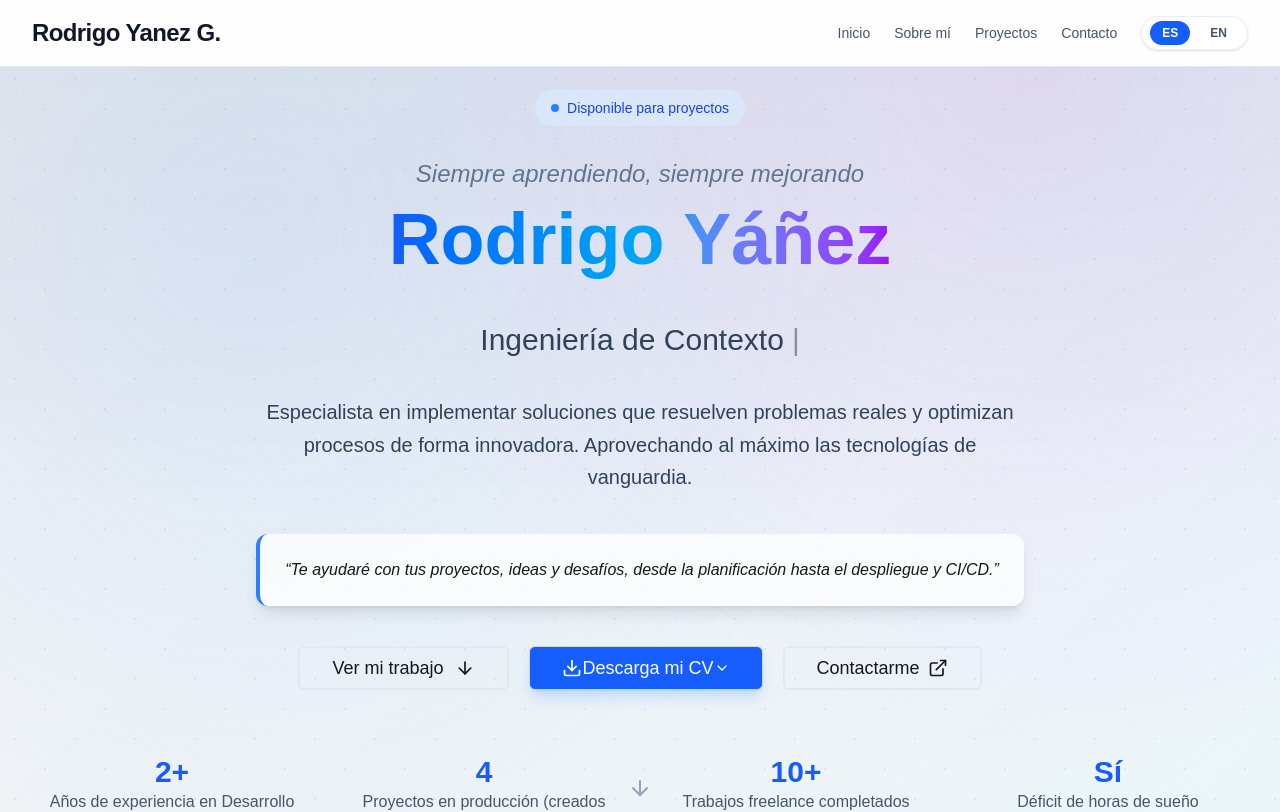
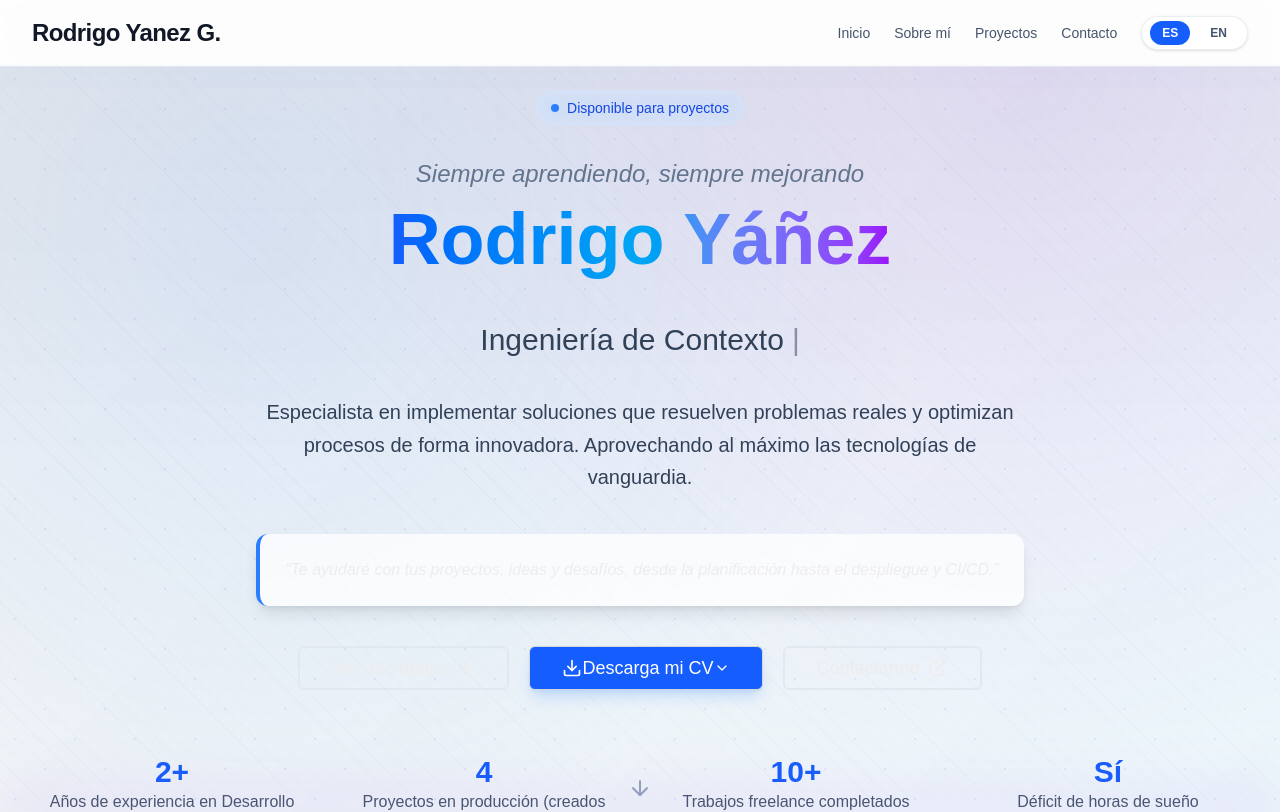
Before and after one commit to Canariolol/portfolio, a Next.js app: page / in a window 1280 px wide. Shown: the top 812 px of the page. Built offline with nearby package versions, Linux system fonts and the light colour scheme.

Commit message:
wip de colores

```diff
--- a/src/app/globals.css
+++ b/src/app/globals.css
@@ -1,11 +1,12 @@
 @import "tailwindcss";
 
 :root {
-  --background: #ffffff;
-  --foreground: #171717;
+  --background: #010025;
+  --foreground: #ffffff;
 }
 
-@theme inline {
+/* Theme configuration */
+:root {
   --color-background: var(--background);
   --color-foreground: var(--foreground);
   --font-sans: var(--font-geist-sans);
@@ -15,6 +16,13 @@
 @media (prefers-color-scheme: dark) {
   :root {
     --background: #0a0a0a;
+    --foreground: #ededed;
+  }
+}
+
+@media (prefers-color-scheme: light) {
+  :root {
+    --background: linear-gradient(180deg, rgb(15, 23, 42));
     --foreground: #ededed;
   }
 }
@@ -39,7 +47,7 @@ body::before {
   pointer-events: none;
   background:
     linear-gradient(180deg, rgba(15, 23, 42, 0.15), transparent 65%),
-    repeating-linear-gradient(45deg, rgba(148, 163, 184, 0.05) 0, rgba(148, 163, 184, 0.05) 1px, transparent 1px, transparent 14px);
+    repeating-linear-gradient(45deg, rgba(148, 163, 184, 0.185) 0, rgba(148, 163, 184, 0.05) 1px, transparent 1px, transparent 14px);
   opacity: 0.35;
   z-index: -1;
 }
@@ -64,73 +72,89 @@ body::after {
 .section-transition::before {
   content: "";
   position: absolute;
-  inset-x: 0;
-  top: -4rem;
-  height: 4rem;
+  left: 0;
+  right: 0;
+  top: -5rem;
+  height: 5rem;
   background: linear-gradient(to bottom, var(--background), transparent);
   pointer-events: none;
   z-index: 10;
+  filter: blur(1.5rem);
 }
 
 .section-transition::after {
   content: "";
   position: absolute;
-  inset-x: 0;
-  bottom: -4rem;
-  height: 4rem;
+  left: 0;
+  right: 0;
+  bottom: -5rem;
+  height: 5rem;
   background: linear-gradient(to top, var(--background), transparent);
   pointer-events: none;
   z-index: 10;
+  filter: blur(1.5rem);
 }
 
 /* Variaciones de color para diferentes secciones */
 .section-transition-blue::before {
   background: linear-gradient(to bottom, rgba(59, 130, 246, 0.1), transparent);
+  filter: blur(1.5rem);
 }
 
 .section-transition-blue::after {
   background: linear-gradient(to top, rgba(59, 130, 246, 0.1), transparent);
+  filter: blur(1.5rem);
 }
 
 .section-transition-purple::before {
   background: linear-gradient(to bottom, rgba(168, 85, 247, 0.1), transparent);
+  filter: blur(1.5rem);
 }
 
 .section-transition-purple::after {
   background: linear-gradient(to top, rgba(168, 85, 247, 0.1), transparent);
+  filter: blur(1.5rem);
 }
 
 .section-transition-emerald::before {
   background: linear-gradient(to bottom, rgba(16, 185, 129, 0.1), transparent);
+  filter: blur(1.5rem);
 }
 
 .section-transition-emerald::after {
   background: linear-gradient(to top, rgba(16, 185, 129, 0.1), transparent);
+  filter: blur(1.5rem);
 }
 
 /* Dark mode variations */
 @media (prefers-color-scheme: dark) {
   .section-transition-blue::before {
     background: linear-gradient(to bottom, rgba(59, 130, 246, 0.05), transparent);
+    filter: blur(1.5rem);
   }
 
   .section-transition-blue::after {
     background: linear-gradient(to top, rgba(59, 130, 246, 0.05), transparent);
+    filter: blur(1.5rem);
   }
 
   .section-transition-purple::before {
     background: linear-gradient(to bottom, rgba(168, 85, 247, 0.05), transparent);
+    filter: blur(1.5rem);
   }
 
   .section-transition-purple::after {
     background: linear-gradient(to top, rgba(168, 85, 247, 0.05), transparent);
+    filter: blur(1.5rem);
   }
 
   .section-transition-emerald::before {
     background: linear-gradient(to bottom, rgba(16, 185, 129, 0.05), transparent);
+    filter: blur(1.5rem);
   }
 
   .section-transition-emerald::after {
     background: linear-gradient(to top, rgba(16, 185, 129, 0.05), transparent);
+    filter: blur(1.5rem);
   }
 }
--- a/src/context/LanguageContext.tsx
+++ b/src/context/LanguageContext.tsx
@@ -1,4 +1,4 @@
-"use client";
+        "use client";
 
 import { createContext, useCallback, useContext, useEffect, useMemo, useState } from "react";
 
@@ -13,24 +13,22 @@ const LanguageContext = createContext<LanguageContextValue | undefined>(undefine
 
 export function LanguageProvider({ children }: { children: React.ReactNode }) {
   const [language, setLanguageState] = useState<Language>("es");
+  const [isClient, setIsClient] = useState(false);
 
   useEffect(() => {
-    const storedLanguage = typeof window !== "undefined" ? localStorage.getItem("portfolio-language") : null;
+    setIsClient(true);
+    const storedLanguage = localStorage.getItem("portfolio-language");
     if (storedLanguage === "es" || storedLanguage === "en") {
       setLanguageState(storedLanguage);
-      document.documentElement.lang = storedLanguage;
-    } else {
-      document.documentElement.lang = "es";
     }
   }, []);
 
   useEffect(() => {
-    if (typeof window === "undefined") {
-      return;
-    }
+    if (!isClient) return;
+
     localStorage.setItem("portfolio-language", language);
     document.documentElement.lang = language;
-  }, [language]);
+  }, [language, isClient]);
 
   const setLanguage = useCallback((nextLanguage: Language) => {
     setLanguageState(nextLanguage);
--- a/src/hooks/useMetadata.ts
+++ b/src/hooks/useMetadata.ts
@@ -1,6 +1,6 @@
 "use client";
 
-import { useEffect } from "react";
+import { useEffect, useState } from "react";
 import { useLanguage } from "@/context/LanguageContext";
 
 const metadataByLanguage = {
@@ -22,8 +22,14 @@ const metadataByLanguage = {
 
 export function useMetadata() {
   const { language } = useLanguage();
+  const [isClient, setIsClient] = useState(false);
 
   useEffect(() => {
+    setIsClient(true);
+  }, []);
+
+  useEffect(() => {
+    if (!isClient) return;
     const meta = metadataByLanguage[language];
 
     // Actualizar título de la página
@@ -109,5 +115,5 @@ export function useMetadata() {
     // Actualizar idioma del documento
     document.documentElement.lang = language;
 
-  }, [language]);
+  }, [language, isClient]);
 }
```
